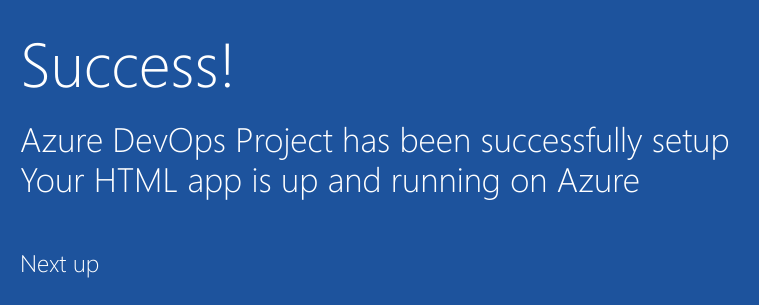
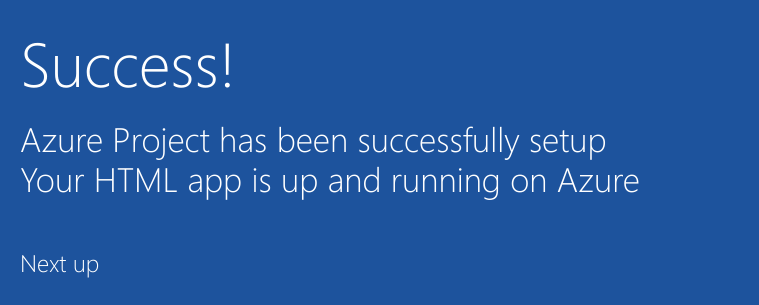
Before and after one commit to PracticeOrg1234/git_assignment, a plain HTML site: page index.html in a window 1280 px wide. Shown: the part 352-657 px from the top of the page, 205-964 px from the left. Drawn offline with Linux system fonts and the light colour scheme.

Commit message:
made changes to index.html

```diff
--- a/index.html
+++ b/index.html
@@ -1,4 +1,4 @@
- <!Doctype html>
+<!Doctype html>
 <html>
 
 <head>
@@ -19,7 +19,7 @@
         </div>
             <div class="content-body">
                 <div class="success-text">Success!</div>
-                <div class="description line-1"> Azure DevOps Project has been successfully setup</div>
+                <div class="description line-1"> Azure Project has been successfully setup</div>
                 <div class="description line-2"> Your HTML app is up and running on Azure</div>
                 <div class="next-steps-container">
                     <div class="next-steps-header">Next up</div>
```
